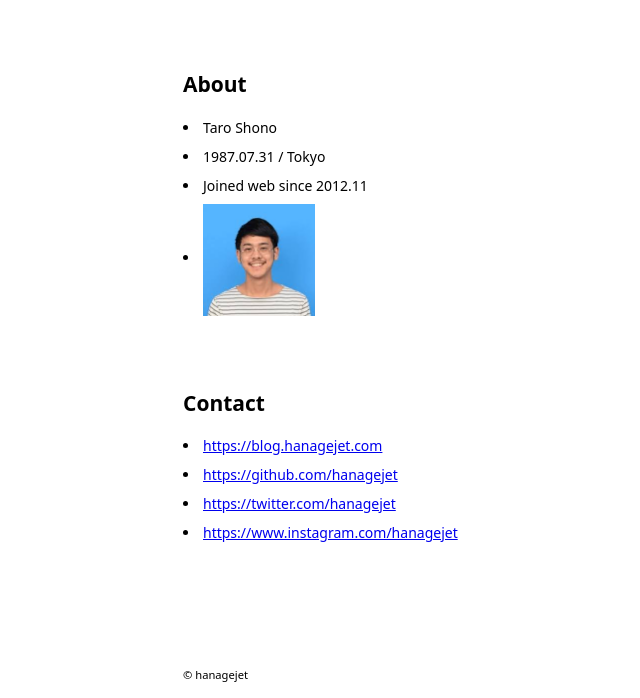
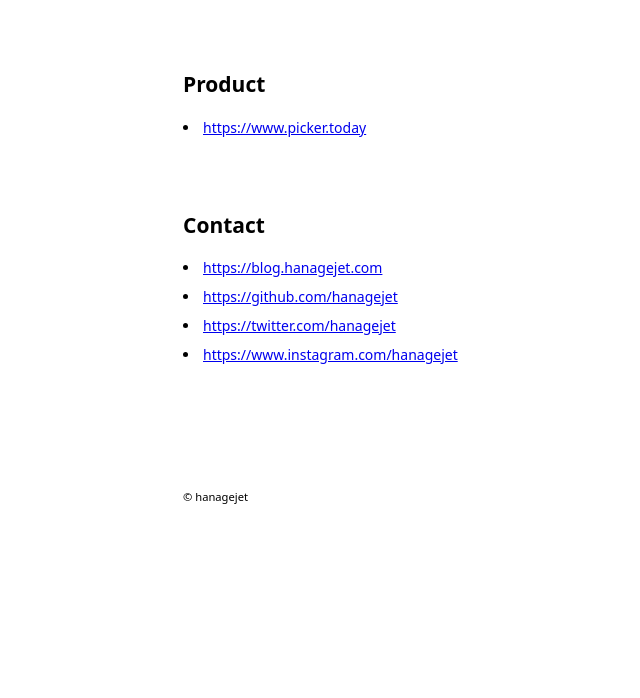
Before and after one commit to taro-shono/me, a Gatsby site: page / in a window 1280 px wide. Shown: the part 162-860 px from the top of the page, without its empty margins (121-761 px from the left). After the commit the page ends 800 px from the top, so only its background shows below. Built offline with nearby package versions, Linux system fonts and the light colour scheme; Gatsby itself is replaced by a stand-in of ours.

Commit message:
feat: update

```diff
--- a/src/pages/index.tsx
+++ b/src/pages/index.tsx
@@ -28,19 +28,16 @@
     <Meta />
     <Header />
     <Content>
-      <ContentHeading>About</ContentHeading>
+      <ContentHeading>Product</ContentHeading>
       <ContentList>
-        <ContentItem>Taro Shono</ContentItem>
-        <ContentItem>1987.07.31 / Tokyo</ContentItem>
-        <ContentItem>Joined web since 2012.11</ContentItem>
         <ContentItem>
-          <Me
-            src={withPrefix('/img/me.jpg')}
-            width="112"
-            height="112"
-            alt="Taro Shono"
-            loading="lazy"
-          />
+          <Anchor
+            href="https://www.picker.today"
+            target="_blank"
+            rel="noreferrer"
+          >
+            https://www.picker.today
+          </Anchor>
         </ContentItem>
       </ContentList>
     </Content>
```
Also changed, not shown: 1 other file.
